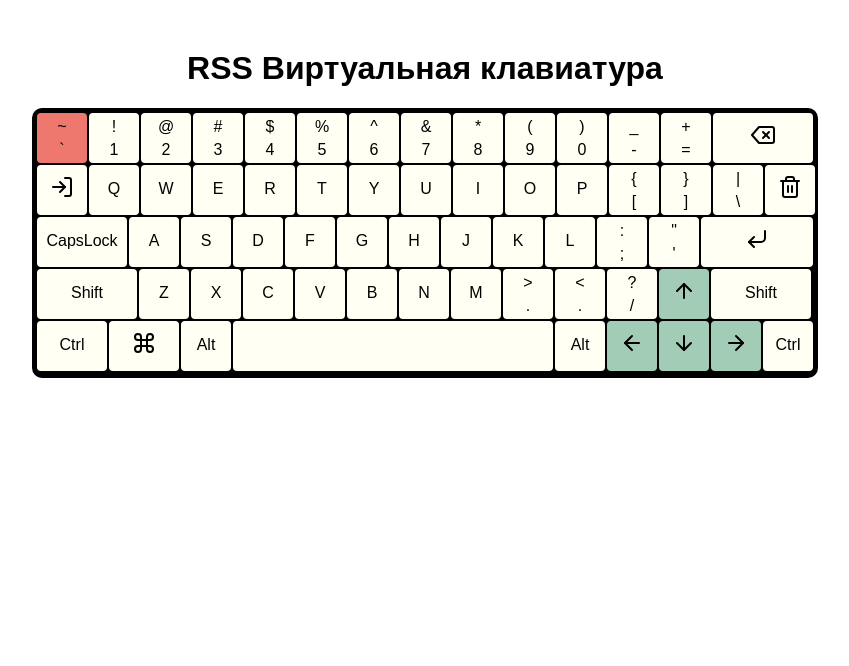
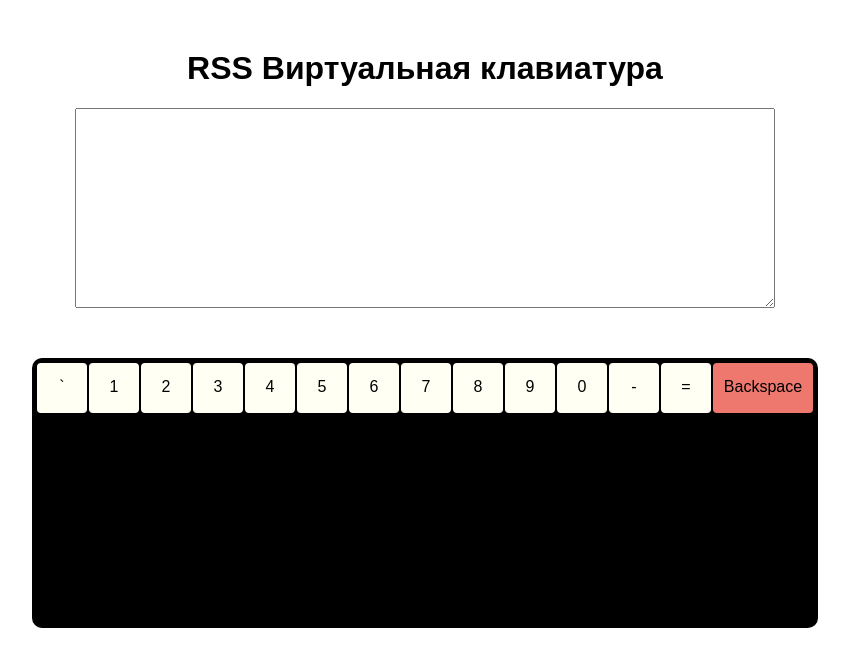
Before and after one commit to AndrewPisliakov/virtual-keyboard, a plain HTML site: page index.html in a window 1280 px wide. Shown: the whole page, without its empty margins (215-1064 px from the left). Drawn offline with nearby package versions, Linux system fonts and the light colour scheme.

Commit message:
feat: add textarea, fix html keyboard

```diff
--- a/index.html
+++ b/index.html
@@ -6,219 +6,91 @@
     <meta http-equiv="X-UA-Compatible" content="IE=edge">
     <meta name="viewport" content="width=device-width, initial-scale=1.0">
     <link rel="stylesheet" href="style.css">
-    <script src="https://unpkg.com/feather-icons"></script>
     <title>Virtual-keyboard</title>
 </head>
 
 <body>
 
     <div class="keyboard">
+<!--         <div class="row">
+            <div class="key">`</div>
+            <div class="key">1</div>
+            <div class="key">2</div>
+            <div class="key">3</div>
+            <div class="key">4</div>
+            <div class="key">5</div>
+            <div class="key">6</div>
+            <div class="key">7</div>
+            <div class="key">8</div>
+            <div class="key">9</div>
+            <div class="key">0</div>
+            <div class="key">-</div>
+            <div class="key">=</div>
+            <div class="key key__delete">Backspace</div>
+        </div>
+
         <div class="row">
-            <div class="key key__esc">
-                ~ <span> `
-                    <!-- <i data-feather="x"></i> -->
-            </div>
-            <div class="key key__symbols">
-                ! <span> 1
-            </div>
-            <div class="key key__symbols">
-                @ <span> 2
-            </div>
-            <div class="key key__symbols">
-                # <span> 3
-            </div>
-            <div class="key key__symbols">
-                $ <span> 4
-            </div>
-            <div class="key key__symbols">
-                % <span> 5
-            </div>
-            <div class="key key__symbols">
-                ^ <span> 6
-            </div>
-            <div class="key key__symbols">
-                & <span> 7
-            </div>
-            <div class="key key__symbols">
-                * <span> 8
-            </div>
-            <div class="key key__symbols">
-                ( <span> 9
-            </div>
-            <div class="key key__symbols">
-                ) <span> 0
-            </div>
-            <div class="key key__symbols">
-                _ <span> -
-            </div>
-            <div class="key key__symbols">
-                + <span> =
-            </div>
-            <div class="key key__delete key__icon">
-                <i data-feather="delete"></i>
+            <div class="key key__oneandhalf">Tab</div>
+            <div class="key">Q</div>
+            <div class="key">W</div>
+            <div class="key">E</div>
+            <div class="key">R</div>
+            <div class="key">T</div>
+            <div class="key">Y</div>
+            <div class="key">U</div>
+            <div class="key">I</div>
+            <div class="key">O</div>
+            <div class="key">P</div>
+            <div class="key">[</div>
+            <div class="key">]</div>
+            <div class="key">\</div>
+            <div class="key">Del</i>
             </div>
         </div>
 
         <div class="row">
-            <div class="key key__oneandhalf">
-                <i data-feather="log-in"></i>
-            </div>
-            <div class="key">
-                Q
-            </div>
-            <div class="key">
-                W
-            </div>
-            <div class="key">
-                E
-            </div>
-            <div class="key">
-                R
-            </div>
-            <div class="key">
-                T
-            </div>
-            <div class="key">
-                Y
-            </div>
-            <div class="key">
-                U
-            </div>
-            <div class="key">
-                I
-            </div>
-            <div class="key">
-                O
-            </div>
-            <div class="key">
-                P
-            </div>
-            <div class="key key__symbols">
-                { <span> [
-            </div>
-            <div class="key key__symbols">
-                } <span> ]
-            </div>
-            <div class="key key__symbols">
-                | <span> \
-            </div>
-            <div class="key">
-                <i data-feather="trash-2"></i>
-            </div>
+            <div class="key key__caps">CapsLock</div>
+            <div class="key">A</div>
+            <div class="key">S</div>
+            <div class="key">D</div>
+            <div class="key">F</div>
+            <div class="key">G</div>
+            <div class="key">H</div>
+            <div class="key">J</div>
+            <div class="key">K</div>
+            <div class="key">L</div>
+            <div class="key key__symbols">;</div>
+            <div class="key key__symbols">'</div>
+            <div class="key key__enter">Enter</div>
         </div>
 
         <div class="row">
-            <div class="key key__caps">
-                CapsLock
-            </div>
-            <div class="key">
-                A
-            </div>
-            <div class="key">
-                S
-            </div>
-            <div class="key">
-                D
-            </div>
-            <div class="key">
-                F
-            </div>
-            <div class="key">
-                G
-            </div>
-            <div class="key">
-                H
-            </div>
-            <div class="key">
-                J
-            </div>
-            <div class="key">
-                K
-            </div>
-            <div class="key">
-                L
-            </div>
-            <div class="key key__symbols">
-                : <span> ;
-            </div>
-            <div class="key key__symbols">
-                " <span> '
-            </div>
-            <div class="key key__enter">
-                <i data-feather="corner-down-left"></i>
-            </div>
+            <div class="key key__shift">Shift</div>
+            <div class="key">Z</div>
+            <div class="key">X</div>
+            <div class="key">C</div>
+            <div class="key">V</div>
+            <div class="key">B</div>
+            <div class="key">N</div>
+            <div class="key">M</div>
+            <div class="key">,</div>
+            <div class="key">.</div>
+            <div class="key">/</div>
+            <div class="key key__arrow">&uarr;</i></div>
+            <div class="key key__shift">Shift</div>
         </div>
 
         <div class="row">
-            <div class="key key__shift">
-                Shift
-            </div>
-            <div class="key">
-                Z
-            </div>
-            <div class="key">
-                X
-            </div>
-            <div class="key">
-                C
-            </div>
-            <div class="key">
-                V
-            </div>
-            <div class="key">
-                B
-            </div>
-            <div class="key">
-                N
-            </div>
-            <div class="key">
-                M
-            </div>
-            <div class="key key__symbols">
-                > <span> .
-            </div>
-            <div class="key key__symbols">
-                < <span> .
-            </div>
-            <div class="key key__symbols">
-                ? <span> /
-            </div>
-            <div class="key key__arrow">
-                <i data-feather="arrow-up"></i>
-            </div>
-            <div class="key key__shift">
-                Shift
-            </div>
-        </div>
-
-        <div class="row">
-            <div class="key key__bottom-funct">
-                Ctrl
-            </div>
-            <div class="key key__bottom-funct">
-                <i data-feather="command"></i>
-            </div>
-            <div class="key">
-                Alt
-            </div>
-            <div class="key key__spacebar">
-            </div>
-            <div class="key">
-                Alt
-            </div>
-            <div class="key key__arrow">
-                <i data-feather="arrow-left"></i>
-            </div>
-            <div class="key key__arrow">
-                <i data-feather="arrow-down"></i>
-            </div>
-            <div class="key key__arrow">
-                <i data-feather="arrow-right"></i>
-            </div>
-            <div class="key">
-                Ctrl
-            </div>
-        </div>
+            <div class="key key__bottom-funct">Ctrl</div>
+            <div class="key key__bottom-funct">Win</div>
+            <div class="key">Alt</div>
+            <div class="key key__spacebar"></div>
+            <div class="key">Alt</div>
+            <div class="key key__arrow">&larr;</div>
+            <div class="key key__arrow">&darr;</i></div>
+            <div class="key key__arrow">&rarr;</div>
+            <div class="key">Ctrl</div>
+        </div> -->
     </div>
 
 
--- a/js/keys.js
+++ b/js/keys.js
@@ -1,4 +1,4 @@
-const engLocation = {
+export const engLocation = {
     '`': {
         default: '`',
         shift: '`',
@@ -34,7 +34,6 @@ const engLocation = {
         shift: '^',
         shiftCaps: '^'
     },
-
     'Digit7': {
         default: '7',
         shift: '&',
@@ -50,7 +49,6 @@ const engLocation = {
         shift: '(',
         shiftCaps: '('
     },
-
     'Digit0': {
         default: '0',
         shift: ')',
@@ -340,7 +338,7 @@ const engLocation = {
     }
 };
 
-const rusLocation = {
+export const rusLocation = {
     // first line rus =============== rus ============================
     'Backquote': {
         default: 'ё',
--- a/js/main.js
+++ b/js/main.js
@@ -1,9 +1,66 @@
-feather.replace();
-let body = document.querySelector('body');
+import { engLocation, rusLocation } from "./keys.js";
 
+console.log(engLocation);
+console.log(rusLocation);
+
+const body = document.querySelector('body');
+const keyboard = document.querySelector('.keyboard');
 
 
 let h1 = document.createElement('h1');
 h1.innerHTML = "RSS Виртуальная клавиатура";
 body.prepend(h1);
 h1.classList.add('main-title');
+
+const texarea = document.createElement('textarea');
+texarea.classList.add('textarea');
+texarea.rows = '5';
+texarea.cols = '50';
+texarea.style.marginBottom = '50px'
+/* texarea.setAttribute('id', 'texarea'); */
+body.insertBefore(texarea, keyboard);
+
+/* texarea.addEventListener('input', function() {
+    console.log(this.value);
+}); */
+
+keyboard.addEventListener('click', function(event) {
+    let elem = event.target;
+    if(elem.classList.contains('key')) {
+        texarea.value += elem.innerHTML;
+        //let currentLetter = event.target;
+        //texarea.value = currentLetter;
+    }
+
+});
+
+let i = 0;
+
+for(let key in engLocation){
+
+    if(i <= 13) {
+        if(i == 0) {
+            createRow();
+        }
+        let row = document.querySelector('.row');
+        let div = document.createElement('div');
+        div.classList.add('key');
+        div.innerHTML = engLocation[key].default;
+        if(div.innerHTML === 'Backspace') {
+            div.classList.add('key__delete');
+        }
+        row.append(div);
+        console.log(engLocation[key].default);
+
+        i++;
+    }
+
+}
+
+function createRow() {
+    let row = document.createElement('div');
+    row.classList.add('row');
+    keyboard.append(row);
+}
+
+console.log(i);
--- a/style.css
+++ b/style.css
@@ -63,12 +63,9 @@ span {
 
   .key__delete {
     width: 100px;
+    background: var(--peach);
   }
 
-/*   .key__oneandhalf {
-    width: 75px;
-  }
-   */
   .key__esc {
     background: var(--peach);
     line-height: 28px;
@@ -101,3 +98,18 @@ span {
   .feather {
     margin-top: 10px;
   }
+
+  .key:hover {
+      background-color: #A2CCB6;
+      font-weight: 600;
+  }
+
+  .textarea {
+    display: block;
+    width: 700px;
+    height: 200px;
+    margin: 10px auto 10px;
+    padding: 10px;
+    font-size: 18px;
+    color: #444444;
+}
```
